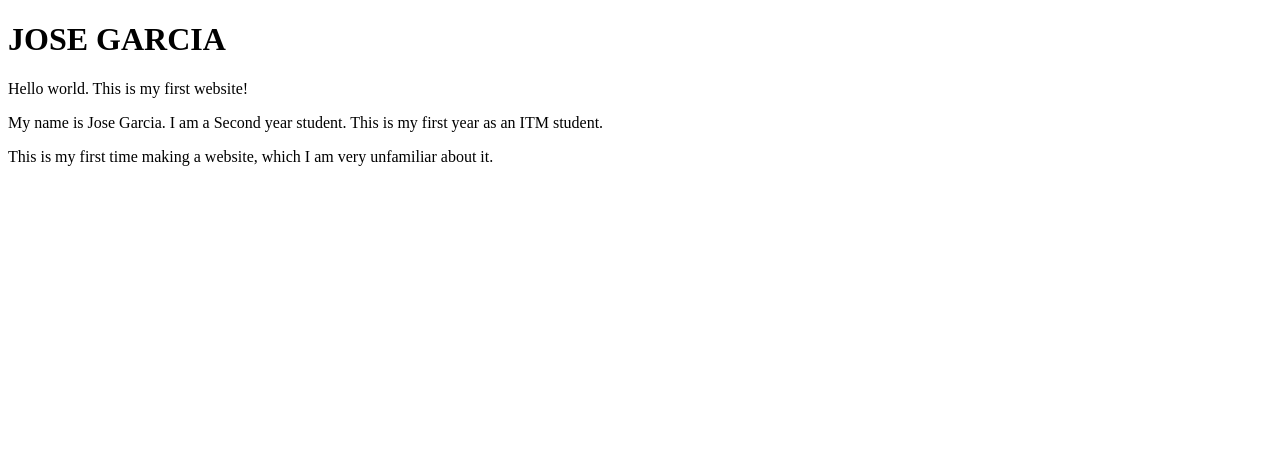
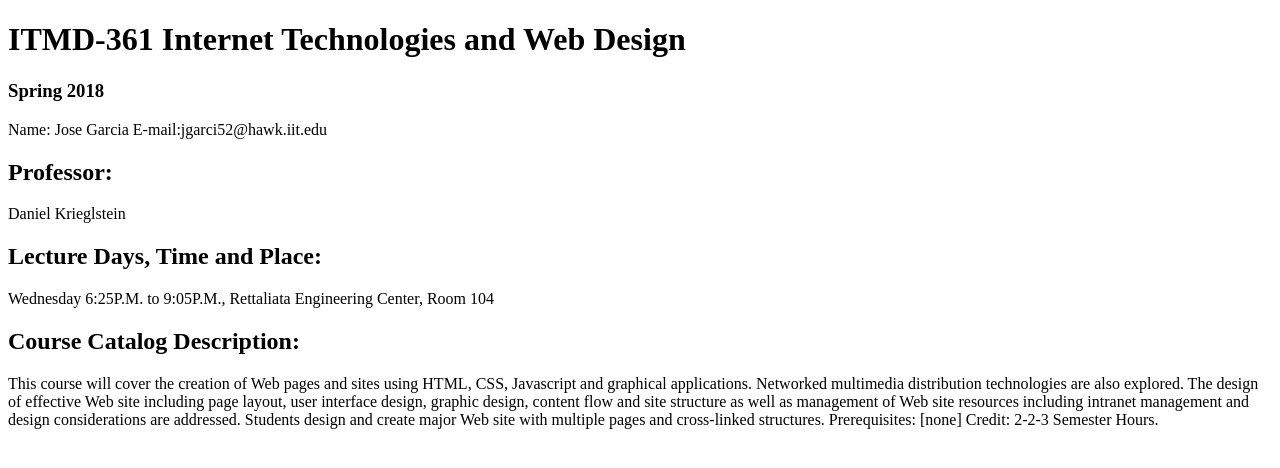
Before and after one commit to SaverLINK48/Lab_1, a plain HTML site: page index.html in a window 1280 px wide. Drawn offline with Linux system fonts and the light colour scheme.

Commit message:
Began lab. Changed tile and added first set of headers.

```diff
--- a/index.html
+++ b/index.html
@@ -5,9 +5,18 @@
 	<title>ITMD-361 Internet Technologies and Web Design</title>
 </head>
 <body>
-  <header> <h1> JOSE GARCIA </h1> </header>
-  <p> Hello world. This is my first website!</p>
-  <p> My name is Jose Garcia. I am a Second year student. This is my first year as an ITM student.</p>
-  <p> This is my first time making a website, which I am very unfamiliar about it.</p>
+  <header>
+	<h1> ITMD-361 Internet Technologies and Web Design </h1>
+  </header>
+  <section>
+	<h3>Spring 2018 </h3>
+		<p>Name: Jose Garcia E-mail:jgarci52@hawk.iit.edu</p>
+	<h2>Professor: </h2>
+		<p>Daniel Krieglstein</p>
+	<h2>Lecture Days, Time and Place: </h2>
+		<p>Wednesday 6:25P.M. to 9:05P.M., Rettaliata Engineering Center, Room 104 </p>
+    <h2>Course Catalog Description: </h2>
+		<p>This course will cover the creation of Web pages and sites using HTML, CSS, Javascript and graphical applications. Networked multimedia distribution technologies are also explored. The design of effective Web site including page layout, user interface design, graphic design, content flow and site structure as well as management of Web site resources including intranet management and design considerations are addressed. Students design and create major Web site with multiple pages and cross-linked structures. Prerequisites: [none] Credit: 2-2-3 Semester Hours.</p>
+
 </body>
 </html>
```
